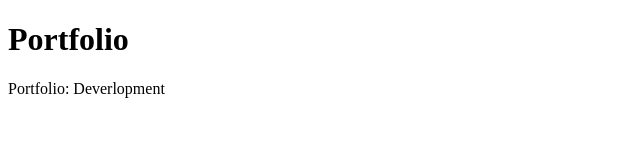
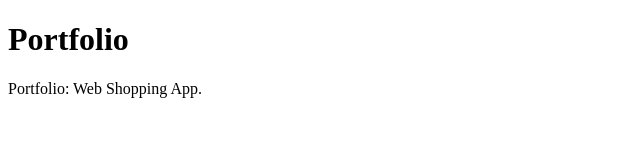
Before and after one commit to SetoFirst/MyWebGit, a plain HTML site: page portfolio.html in a window 1280 px wide. Shown: the full height of the page, 0-640 px from the left. Drawn offline with Linux system fonts and the light colour scheme.

Commit message:
branch-2 modified

```diff
--- a/portfolio.html
+++ b/portfolio.html
@@ -9,7 +9,7 @@
 
 <body>
     <h1>Portfolio</h1>
-    <p>Portfolio: Deverlopment</p>
+    <p>Portfolio: Web Shopping App.</p>
 </body>
 
 </html>
```
